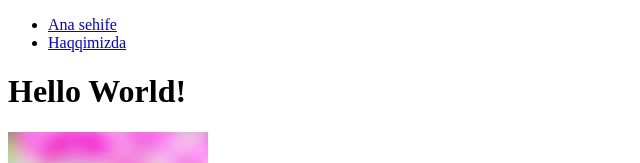
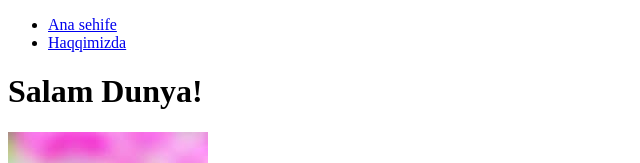
Before and after one commit to elshadaghazade/test-website, a plain HTML site: page index.html in a window 1280 px wide. Shown: the top 163 px of the page, without its empty margins (0-640 px from the left). Drawn offline with Linux system fonts and the light colour scheme.

Commit message:
asdasdsadasda

```diff
--- a/index.html
+++ b/index.html
@@ -18,7 +18,7 @@
             </ul>
         </nav>
     </header>
-    <h1>Hello World!</h1>
+    <h1>Salam Dunya!</h1>
     <img src="./assets/images/tulips.jpeg" alt="qizilgul" />
 </body>
 </html>
```
